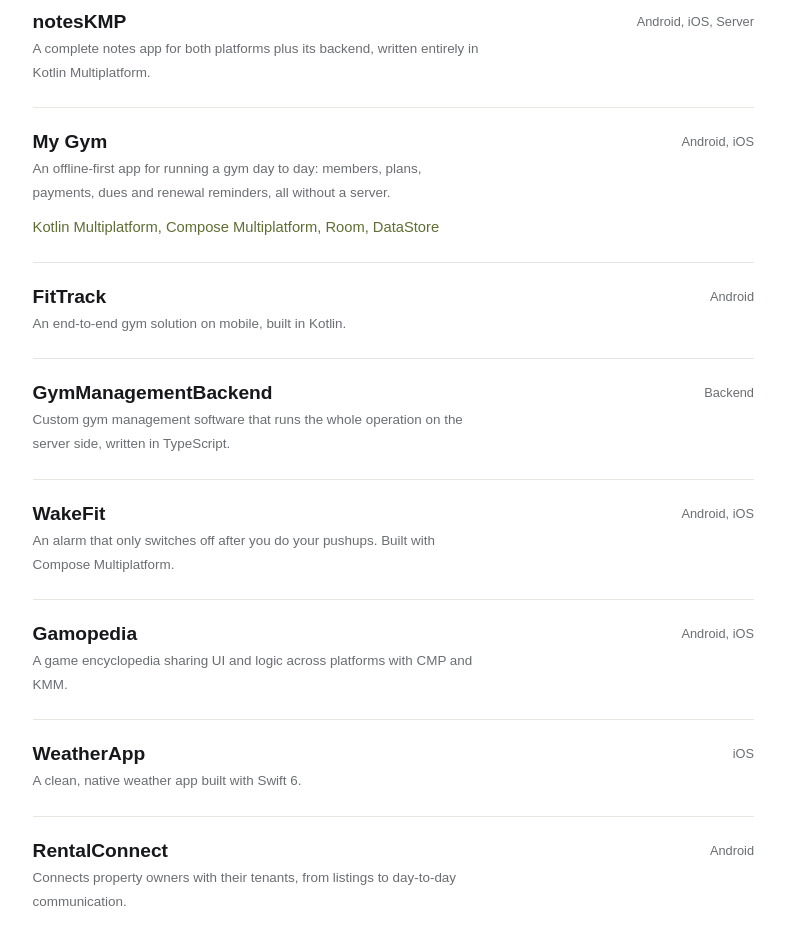
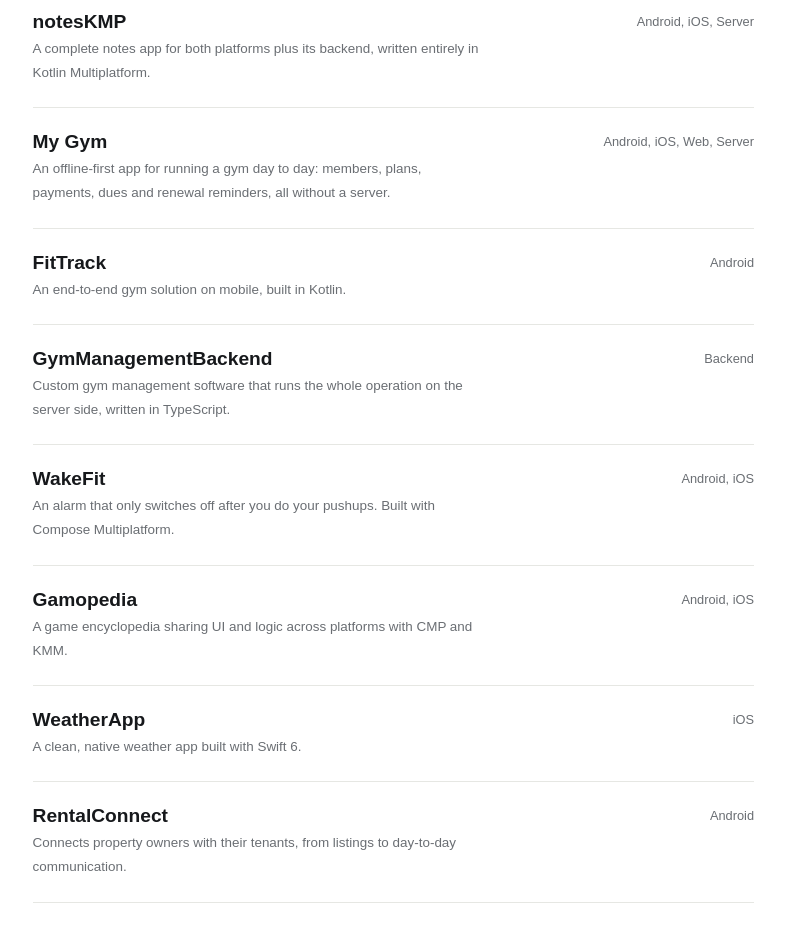
Before and after one commit to 1-harshr/1-harshr.github.io, a Next.js app: page / in a window 1280 px wide. Shown: the part 1960-2887 px from the top of the page, without its empty margins (428-1213 px from the left). Built offline with nearby package versions, Linux system fonts and the light colour scheme; no server answers; a web font is replaced by a local one.

Commit message:
feat: expand project platforms for My Gym to include Web and Server

```diff
--- a/content/site.ts
+++ b/content/site.ts
@@ -101,10 +101,9 @@ export const projects: Project[] = [
   {
     name: "My Gym",
     repo: `${gh}/GymManager`,
-    platforms: "Android, iOS",
+    platforms: "Android, iOS, Web, Server",
     description:
       "An offline-first app for running a gym day to day: members, plans, payments, dues and renewal reminders, all without a server.",
-    tools: "Kotlin Multiplatform, Compose Multiplatform, Room, DataStore",
   },
   {
     name: "FitTrack",
```
